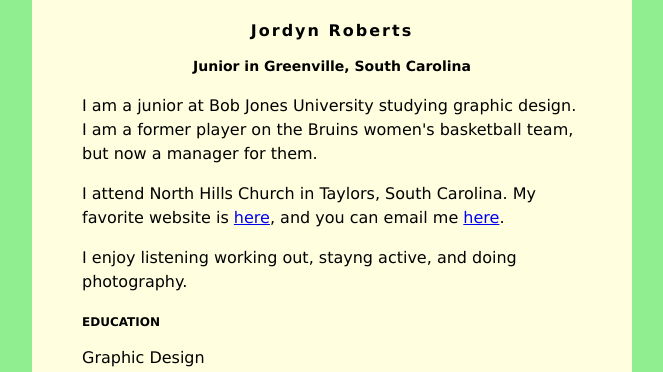
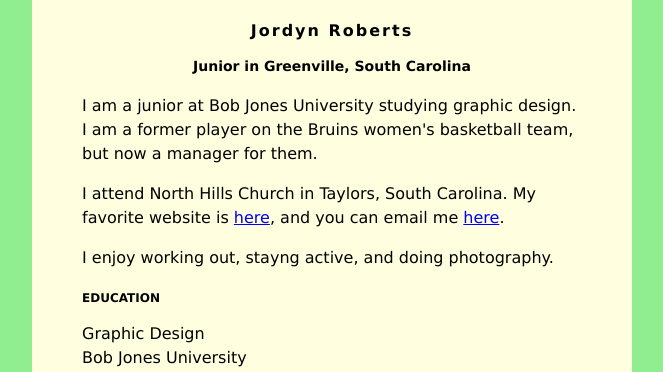
Before and after one commit to jrobe026/jrobe026.github.io, a plain HTML site: page index.html in a window 1280 px wide. Shown: the top 372 px of the page, without its empty margins (308-971 px from the left). Drawn offline with Linux system fonts and the light colour scheme.

Commit message:
Fix typo in hobbies description

```diff
--- a/index.html
+++ b/index.html
@@ -40,7 +40,7 @@ h3 {
             <a href="mailto:jrobe026@students.bju.edu">here</a>.
          </p>
          <p>
-            I enjoy listening working out, stayng active, and doing photography.
+            I enjoy working out, stayng active, and doing photography.
          </p>
         <h3>EDUCATION</h3>
         Graphic Design<br />
```
